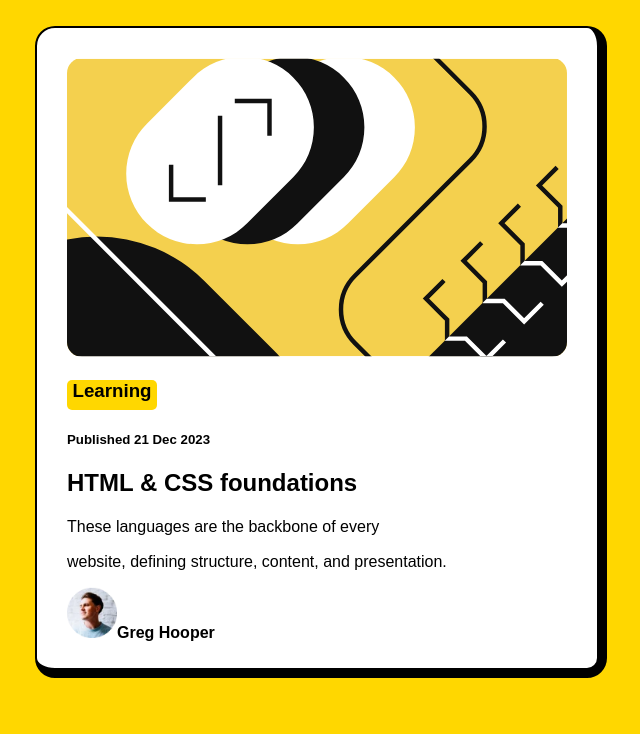
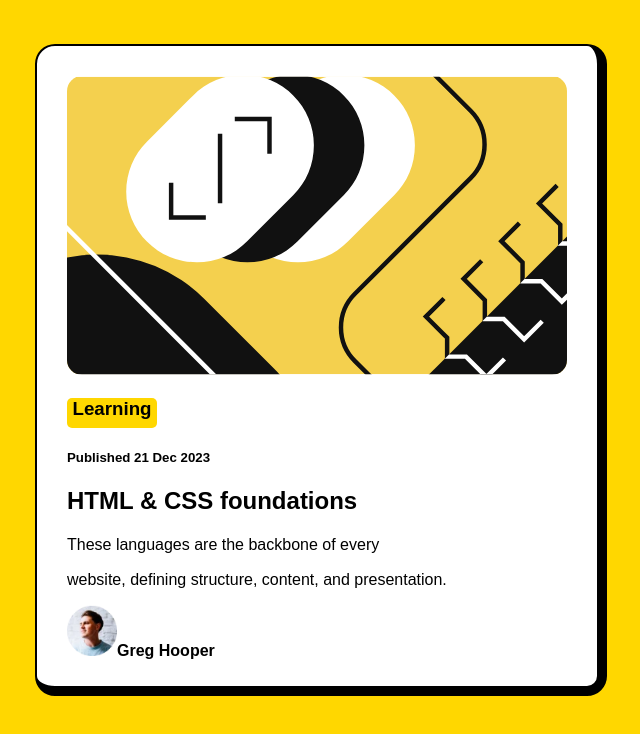
Before and after one commit to diarrassouba1/Carte-blog, a plain HTML site: page index.html in a window 1280 px wide. Shown: the whole page, without its empty margins (319-959 px from the left). Drawn offline with Linux system fonts and the light colour scheme.

Commit message:
Update index.html

```diff
--- a/index.html
+++ b/index.html
@@ -11,7 +11,7 @@
 
 
       </head>
-       <body><br>
+       <body><br><br>
 
             <div class="attribution">
 
```
